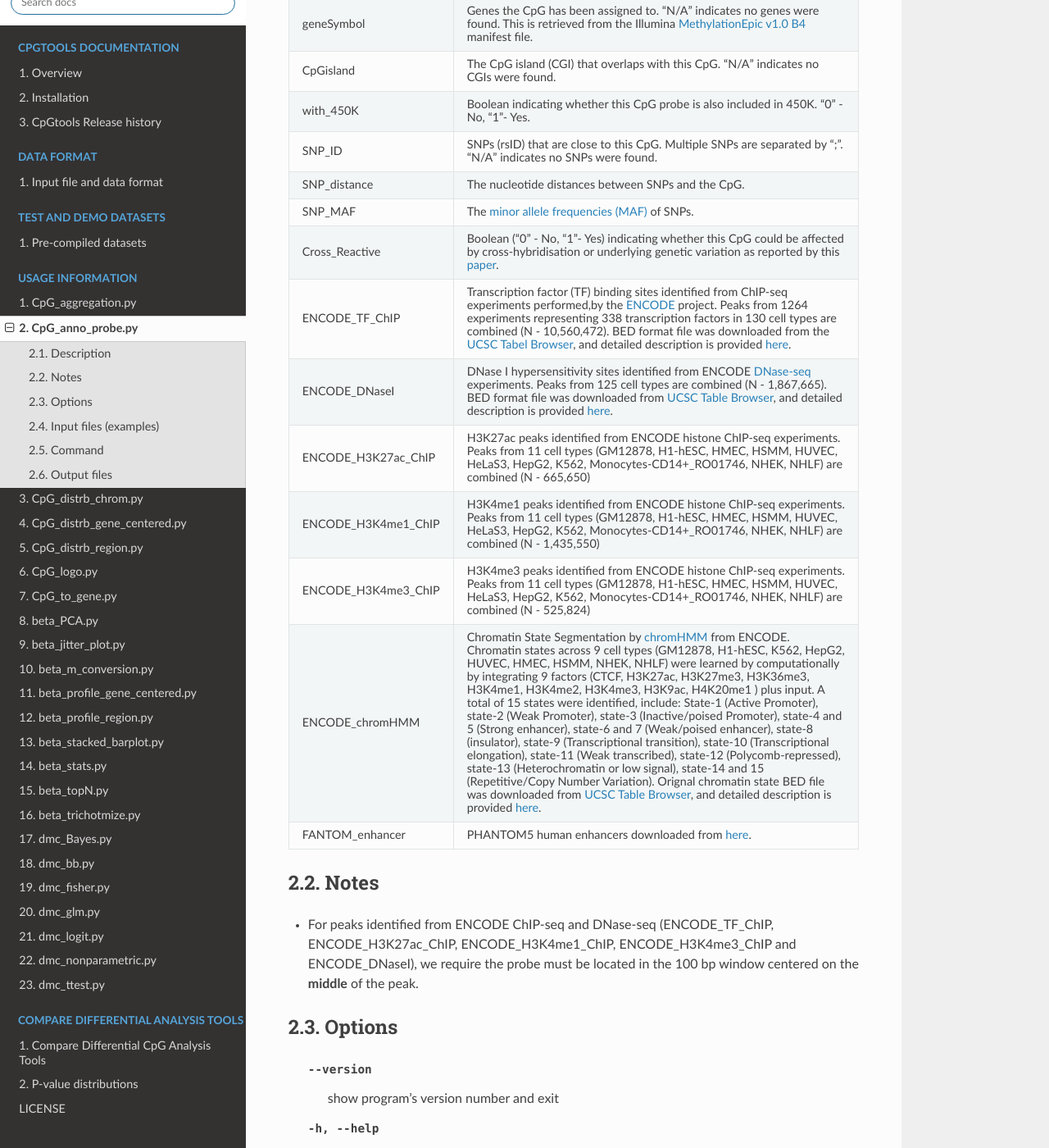
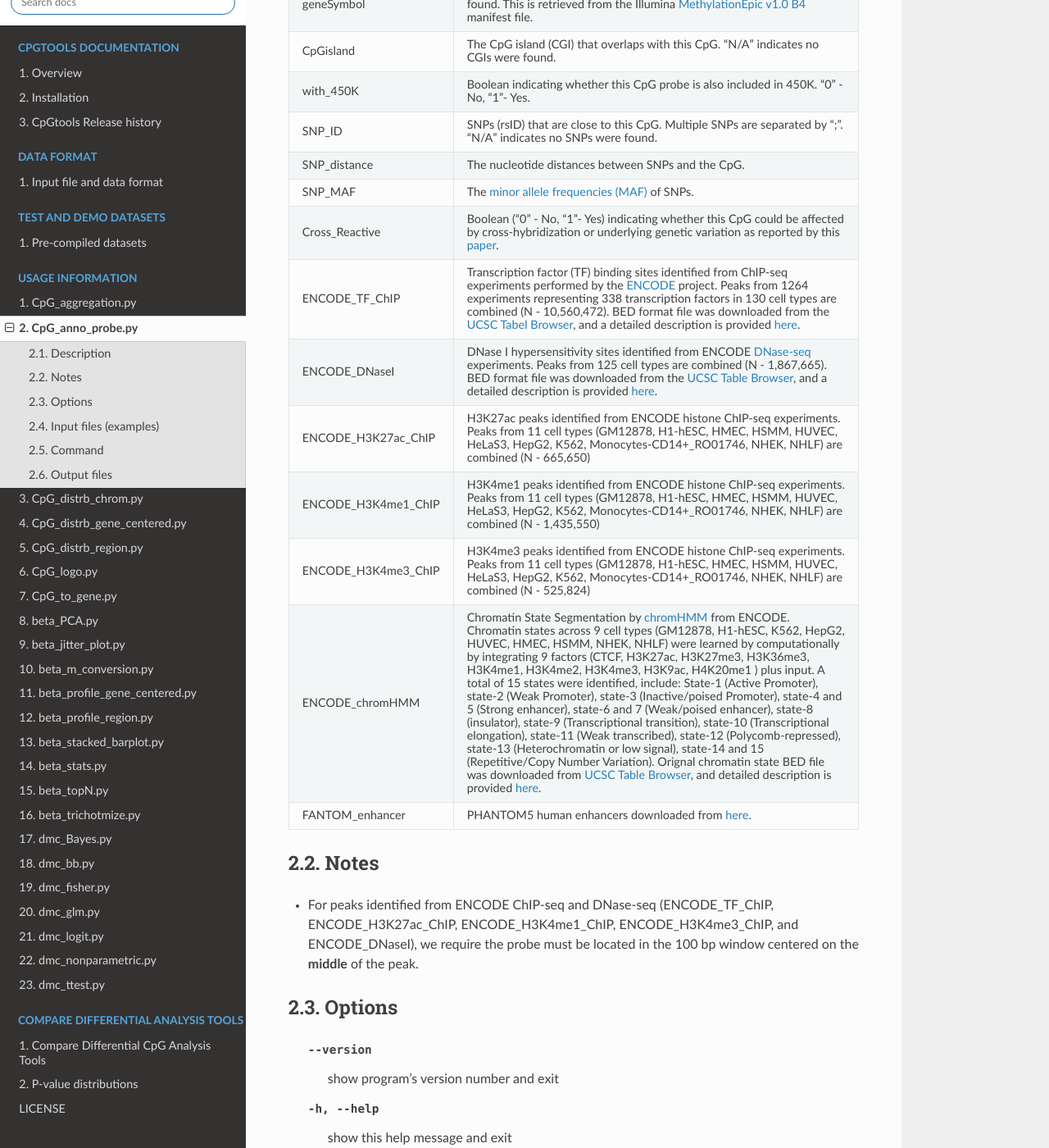
Before and after one commit to liguowang/cpgtools, a Sphinx documentation site: the page built from docs/source/demo/CpG_anno_probe.rst, in a window 1280 px wide and 1400 px high, scrolled down 479 px. Shown: the whole window at 82% size. Built offline with Sphinx 7.4.7 and the Read the Docs theme 2.0.0, drawn with Linux system fonts in a browser that asks for light colours; some of the changed text lies outside the part shown.

Commit message:
Update CpG_anno_probe.rst
fix typos

```diff
--- a/docs/source/demo/CpG_anno_probe.rst
+++ b/docs/source/demo/CpG_anno_probe.rst
@@ -39,24 +39,24 @@
 |                       |/Minor_allele_frequency>`_ of SNPs.                                      |
 +-----------------------+-------------------------------------------------------------------------+
 | Cross_Reactive        |Boolean ("0" - No, "1"- Yes) indicating whether this CpG could be        |
-|                       |affected by cross-hybridisation or underlying genetic variation as       |
+|                       |affected by cross-hybridization or underlying genetic variation as       |
 |                       |reported by this `paper <https://genomebiology.biomedcentral.com/        |
 |                       |articles/10.1186/s13059-016-1066-1>`_.                                   |
 +-----------------------+-------------------------------------------------------------------------+
 | ENCODE_TF_ChIP        |Transcription factor (TF) binding sites identified from ChIP-seq         |
-|                       |experiments performed,by the `ENCODE <https://www.encodeproject.org/>`_  |
+|                       |experiments performed by the `ENCODE <https://www.encodeproject.org/>`_  |
 |                       |project. Peaks from 1264 experiments representing 338 transcription      |
 |                       |factors in 130 cell types are combined (N - 10,560,472).                 |
 |                       |BED format file was downloaded from the `UCSC Tabel Browser              |
-|                       |<https://genome.ucsc.edu/cgi-bin/hgTables>`_, and detailed description   |
+|                       |<https://genome.ucsc.edu/cgi-bin/hgTables>`_, and a detailed description |
 |                       |is provided `here <https://genome.ucsc.edu/cgi-bin/hgTrackUi?hgsid-      |
 |                       |732007223_QUJBO5BMeBu3R7xczOAWQ0UV9A1f&c-chr9&g-encRegTfbsClustered>`_.  |
 +-----------------------+-------------------------------------------------------------------------+
 | ENCODE_DNaseI         |DNase I hypersensitivity sites identified from ENCODE `DNase-seq         |
 |                       |<https://en.wikipedia.org/wiki/DNase-Seq>`_ experiments. Peaks from      |
 |                       |125 cell types are combined (N - 1,867,665). BED format file was         |
-|                       |downloaded from `UCSC Table Browser                                      |
-|                       |<https://genome.ucsc.edu/cgi-bin/hgTables>`_, and detailed description   |
+|                       |downloaded from the `UCSC Table Browser                                  |
+|                       |<https://genome.ucsc.edu/cgi-bin/hgTables>`_, and a detailed description |
 |                       |is provided `here <https://genome.ucsc.edu/cgi-bin/hgTrackUi?hgsid-      |
 |                       |732007223_QUJBO5BMeBu3R7xczOAWQ0UV9A1f&c-chr9&g-                         |
 |                       |wgEncodeRegDnaseClustered>`_.                                            |
@@ -99,7 +99,7 @@
 -------
 
 - For peaks identified from ENCODE ChIP-seq and DNase-seq (ENCODE_TF_ChIP, ENCODE_H3K27ac_ChIP,
-  ENCODE_H3K4me1_ChIP, ENCODE_H3K4me3_ChIP and ENCODE_DNaseI), we require the probe  must be
+  ENCODE_H3K4me1_ChIP, ENCODE_H3K4me3_ChIP, and ENCODE_DNaseI), we require the probe  must be
   located in the 100 bp window centered on the **middle** of the peak.
 
 Options
@@ -108,11 +108,11 @@
   --version             show program's version number and exit
   -h, --help            show this help message and exit
   -i INPUT_FILE, --input_file-INPUT_FILE
-                        Input data file (Tab separated) with certain column
+                        Input data file (Tab-separated) with a certain column
                         containing 450K/850K array CpG IDs. This file can be
-                        regular text file or compressed file (.gz, .bz2).
+                        a regular text file or compressed file (.gz, .bz2).
   -a ANNO_FILE, --annotation-ANNO_FILE
-                        Annotation file. This file can be regular text file
+                        Annotation file. This file can be a regular text file
                         or compressed file (.gz, .bz2).
   -o OUT_FILE, --output-OUT_FILE
                         Prefix of the output file.
```
Also changed, not shown: other parts of docs/source/demo/CpG_anno_probe.rst (+2 -2 lines).
